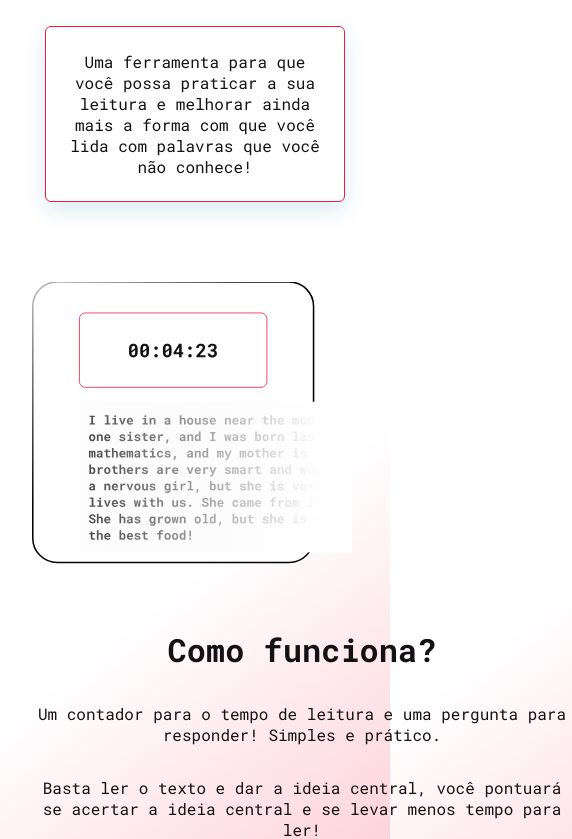
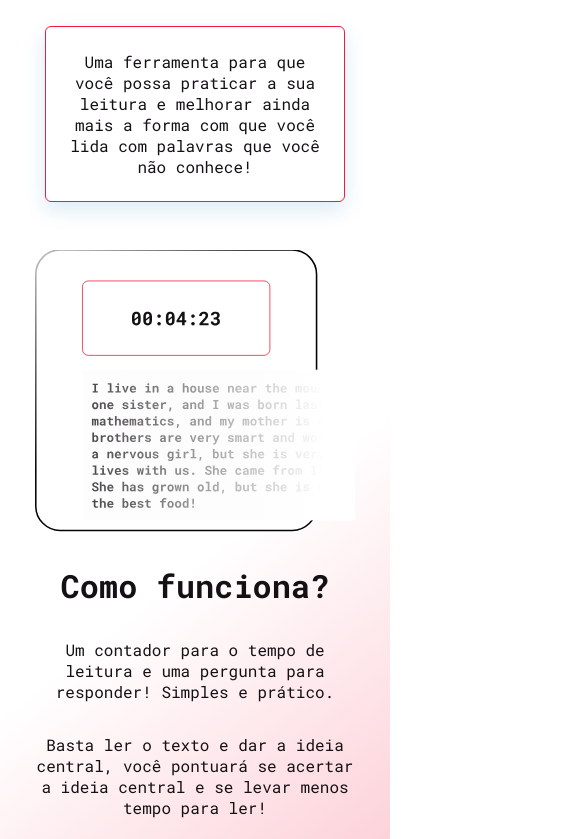
Before and after one commit to Bobzilarx/Lovelace, a plain HTML site: page principal.html in a window 390 px wide. Shown: the part 267-1106 px from the top of the page, 572 px wide, since content can reach past the window. Drawn offline with Linux system fonts and the light colour scheme.

Commit message:
Update style.css

```diff
--- a/src/css/style.css
+++ b/src/css/style.css
@@ -337,7 +337,7 @@ footer .divider {
 }
 
 /* Media queries */
-@media only screen and (max-width: 600px) {
+@media only screen and (max-width:900px) {
     footer {
         display: flex;
         flex-direction: column;
@@ -371,24 +371,25 @@ footer .divider {
         box-shadow: 0px 8px 21px rgba(0, 119, 182, 0.15);
 
     }
-    .direita{
-        width: 100%;
-    }
 
 
     #exampleSection{
-        width: 540px;
+        width: 85%;
         display: flex;
         flex-direction: column;
         justify-content: center;
         align-items: center;
         text-align: center;
+        box-sizing: border-box;
+        margin-left: auto;
+        margin-right: auto;
+
     }
 
     #exampleSection2 img {
-        display: flex;
-        justify-content: center;
         width: 320px;
+        margin: auto;
+        display: block;
     }
 
     #interactButtons{
@@ -415,4 +416,5 @@ footer .divider {
         user-select: none;
 
     }
+
 }
```
